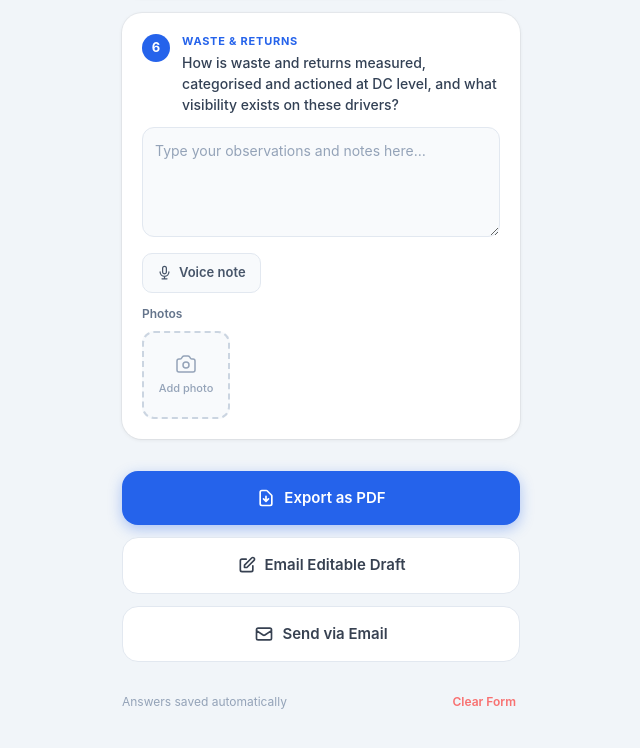
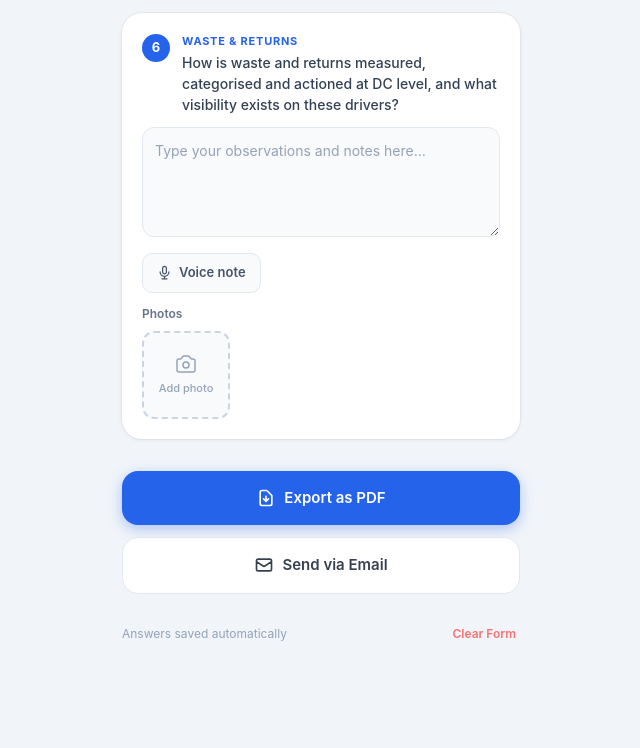
Before and after one commit to winston123393/OTR, a plain HTML site: page index.html in a window 1280 px wide. Shown: the part 2776-3524 px from the top of the page, without its empty margins (319-959 px from the left). After the commit the page ends 3466 px from the top, so only its background shows below. Drawn offline with nearby package versions, Linux system fonts and the light colour scheme.

Commit message:
Remove editable draft button
Co-Authored-By: Claude Sonnet 4.6 <noreply@anthropic.com>

```diff
--- a/index.html
+++ b/index.html
@@ -156,12 +156,6 @@
           <path stroke-linecap="round" stroke-linejoin="round" d="M12 10v6m0 0l-3-3m3 3l3-3m2 8H7a2 2 0 01-2-2V5a2 2 0 012-2h5.586a1 1 0 01.707.293l5.414 5.414a1 1 0 01.293.707V19a2 2 0 01-2 2z"/>
         </svg>
         Export as PDF
-      </button>
-      <button class="btn-secondary" onclick="emailEditableDraft()">
-        <svg xmlns="http://www.w3.org/2000/svg" width="20" height="20" fill="none" viewBox="0 0 24 24" stroke="currentColor" stroke-width="2">
-          <path stroke-linecap="round" stroke-linejoin="round" d="M11 5H6a2 2 0 00-2 2v11a2 2 0 002 2h11a2 2 0 002-2v-5m-1.414-9.414a2 2 0 112.828 2.828L11.828 15H9v-2.828l8.586-8.586z"/>
-        </svg>
-        Email Editable Draft
       </button>
       <button class="btn-secondary" onclick="sendEmail()">
         <svg xmlns="http://www.w3.org/2000/svg" width="20" height="20" fill="none" viewBox="0 0 24 24" stroke="currentColor" stroke-width="2">
@@ -702,57 +696,6 @@
       }
     }
 
-    // ── Editable Email Draft ──────────────────────────────────────
-    function emailEditableDraft() {
-      const state = getFormState();
-      const dc      = state.dcName      || 'Unknown DC';
-      const auditor = state.auditorName || 'Unknown';
-      const date    = state.visitDate   ? formatDate(state.visitDate) : 'Unknown Date';
-
-      const subject = encodeURIComponent(`OTR DC Site Visit — ${dc} — ${date} [DRAFT]`);
-
-      const HR  = '─'.repeat(44);
-      const HR2 = '═'.repeat(44);
-
-      let body = '';
-      body += `OTR DC SITE VISIT — DRAFT REPORT\n`;
-      body += `${HR2}\n\n`;
-      body += `DC / Site Name : ${dc}\n`;
-      body += `Auditor        : ${auditor}\n`;
-      body += `Visit Date     : ${date}\n`;
-      body += `\n${HR}\n`;
-      body += `Edit this email before sending — add context, correct wording,\n`;
-      body += `or delete any section not relevant to this visit.\n`;
-      body += `${HR}\n\n`;
-
-      QUESTIONS.forEach((q, i) => {
-        const answer     = state.answers[i] || '';
-        const photoCount = photos[i].length;
-
-        body += `QUESTION ${i + 1} — ${q.short.toUpperCase()}\n`;
-        body += `${q.text}\n\n`;
-        body += `Notes:\n`;
-        body += answer
-          ? `${answer}\n`
-          : `[ No notes recorded — add your observations here ]\n`;
-        if (photoCount > 0) {
-          body += `\n📷 ${photoCount} photo(s) — attach PDF for images\n`;
-        }
-        body += `\n${HR}\n\n`;
-      });
-
-      body += `─ Sent via OTR DC Site Visit App  ·  Positively Powered\n`;
-      body += `  Attach the exported PDF to include photos.\n`;
-
-      // mailto: has a practical body limit on some mail clients (~8 000 chars).
-      // Warn if we're approaching it so nothing gets silently cut off.
-      if (body.length > 7500) {
-        showToast('Draft is long — some email clients may truncate the body');
-      }
-
-      window.location.href = `mailto:?subject=${subject}&body=${encodeURIComponent(body)}`;
-      showToast('Email draft opened — edit and send when ready');
-    }
 
     // ── Voice Recognition ─────────────────────────────────────────
     const SpeechRec = window.SpeechRecognition || window.webkitSpeechRecognition;
```
